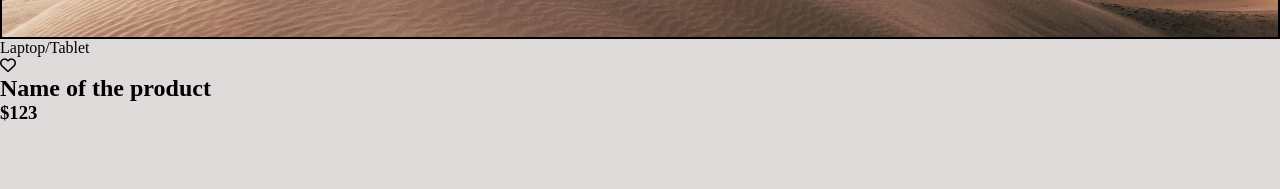
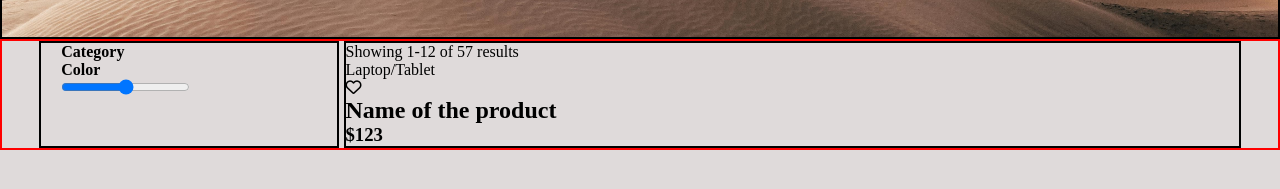
Before and after one commit to Ram-cpu-coder/E-Commerce-HTML-CSS, a plain HTML site: page index.html in a window 1280 px wide. Shown: the part 263-452 px from the top of the page. Drawn offline with Linux system fonts and the light colour scheme.

Commit message:
card-container

```diff
--- a/index.html
+++ b/index.html
@@ -115,17 +115,18 @@
    <section class="items-list">
     <div class="card-container">
         <div class="left-card-container">
-
+            <p id="head-para">Category</p>
+            <p id="other-head-para">Color</p>
+            <input type="range">
         </div>
 
         <div class="right-card-container">
             <div class="top-right-card-container">
                 <div class="placeholder">
-
+                    <p>Showing 1-12 of 57 results</p>
                 </div>
 
                 <div class="sorting">
-
                 </div>
 
             </div>
--- a/style.css
+++ b/style.css
@@ -288,6 +288,52 @@ body {
 }
 /* -----------------------------------------END-hero-container--------------------------------------------------------- */
 
+/* ---------------------------------------------items-list--------------------------------------- */
+
+/* ---------------------------------------------card-container--------------------------------------- */
+
+.card-container{border: 2px solid red;
+    display: flex;
+    flex-direction: row;
+    justify-content: center;
+    gap: 5px;
+}
+
+
+/* ---------------------------------------------END-card-container--------------------------------------- */
+
+/* left-card-container */
+
+.left-card-container{
+    border: 2px solid black;
+    padding: 0 20px;
+
+    width: 20%;
+    height: auto;
+
+    display: flex;
+    flex-direction: column;
+    align-items: flex-start;
+}
+.left-card-container p{
+    font-weight: bold;
+}
+
+/* right-card-container */
+.right-card-container{
+    border: 2px solid black;
+
+    width: 70%;
+    height: auto;
+}
+
+.top-right-card-container{
+    display: flex;
+    justify-content: space-between;
+}
+/* ---------------------------------------------END-items-list--------------------------------------- */
+
+
 /* -------------------------media-query-------------------------- */
 
 @media screen and (max-width: 1060px) {
```
